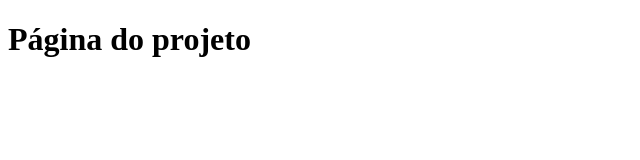
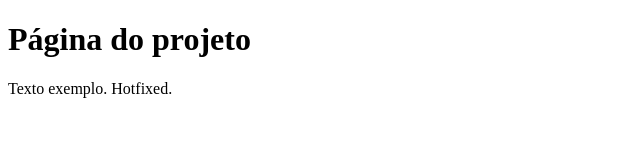
Before and after one commit to martim2223/bitlogic, a plain HTML site: page index.html in a window 1280 px wide. Shown: the whole page, without its empty margins (0-640 px from the left). Drawn offline with Linux system fonts and the light colour scheme.

Commit message:
Hotfix1 index.html

```diff
--- a/index.html
+++ b/index.html
@@ -7,5 +7,9 @@
 
     <h1>Página do projeto</h1>
 
+<p>
+    Texto exemplo. Hotfixed.
+</p>
+
 </body>
 </html>
```
Also changed, not shown: 1 other file.
